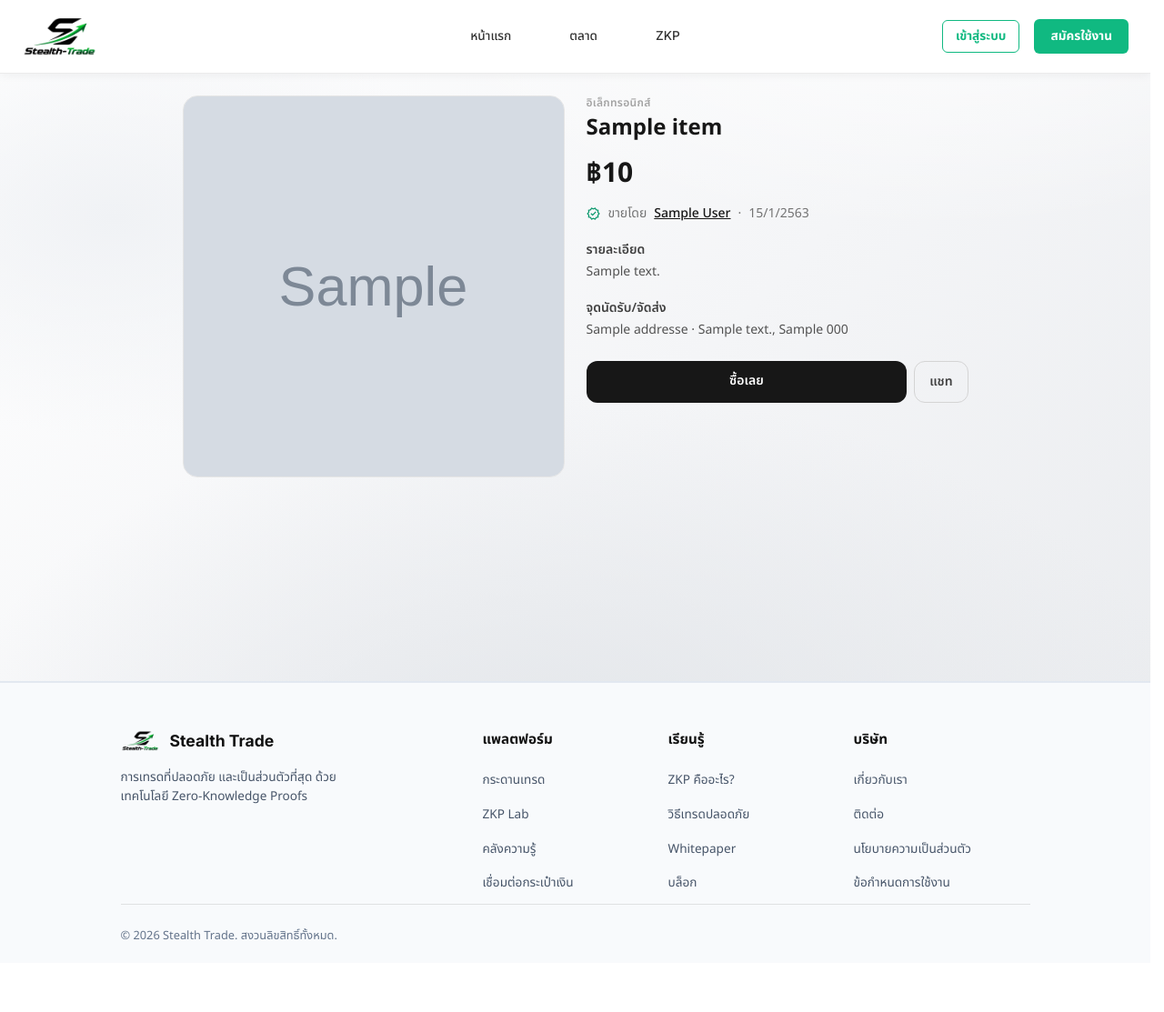
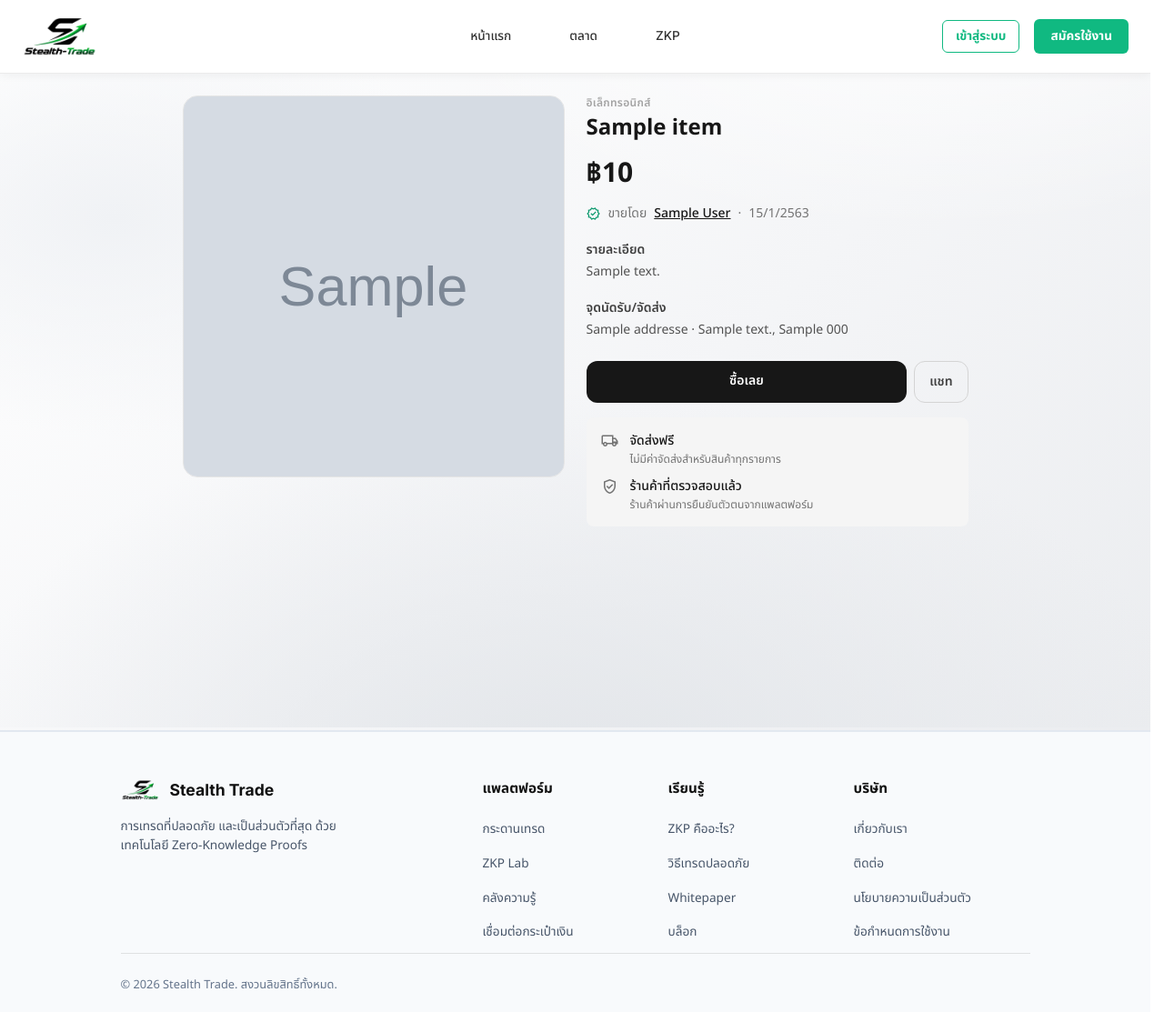
Before and after one commit to Anusaksp/Stealth-Trade_Deploy, a Laravel app: page /items/1 in a window 1280 px wide. Shown: the whole page at 91% size. Before the commit the page ends 1034 px from the top, so only its background shows below. Run offline with Laravel 12, Linux system fonts and the light colour scheme; data comes from the database, SQL or seed files in the repository; tables that the repository leaves empty hold one stand-in row (values such as "Sample post"); grey boxes marked "Sample" are stand-in pictures; style sheets or scripts are compiled from the project's sources; some libraries are stand-ins or nearby versions.

Commit message:
ปรับแก้ไอเทมให้เป็น 6x8,

```diff
--- a/resources/js/Pages/Items/Index.jsx
+++ b/resources/js/Pages/Items/Index.jsx
@@ -100,7 +100,7 @@ export default function Index({ items, filters, itemTypes, myItemCount }) {
         <StealthTradeLayout>
             <Head title="ตลาดซื้อขาย" />
 
-            <div className="mx-auto w-full max-w-6xl px-4 py-6">
+            <div className="mx-auto w-full max-w-7xl px-4 py-6">
                 <MarketHeader active="market" myItemCount={myItemCount} />
 
                 {/* Search + Filters */}
@@ -191,7 +191,7 @@ export default function Index({ items, filters, itemTypes, myItemCount }) {
                         {hasFilter ? 'ไม่พบสินค้าที่ตรงกับเงื่อนไข' : 'ยังไม่มีสินค้าในขณะนี้'}
                     </div>
                 ) : (
-                    <div className="grid grid-cols-2 lg:grid-cols-3 gap-4">
+                    <div className="grid grid-cols-2 sm:grid-cols-3 md:grid-cols-4 lg:grid-cols-6 gap-4">
                         {list.map((item) => (
                             <ItemCard key={item.id} item={item} />
                         ))}
--- a/resources/js/Pages/Items/Show.jsx
+++ b/resources/js/Pages/Items/Show.jsx
@@ -129,6 +129,24 @@ export default function Show({ item, canManage, related }) {
                                 </Link>
                             </div>
                         )}
+
+                        {/* Trust / delivery info box */}
+                        <div className="bg-neutral-100 rounded-lg p-4 space-y-3">
+                            <div className="flex items-start gap-3">
+                                <span className="material-symbols-outlined text-[20px] text-neutral-500 shrink-0">local_shipping</span>
+                                <div>
+                                    <div className="text-sm font-medium text-neutral-900">จัดส่งฟรี</div>
+                                    <div className="text-xs text-neutral-500 mt-0.5">ไม่มีค่าจัดส่งสำหรับสินค้าทุกรายการ</div>
+                                </div>
+                            </div>
+                            <div className="flex items-start gap-3">
+                                <span className="material-symbols-outlined text-[20px] text-neutral-500 shrink-0">verified_user</span>
+                                <div>
+                                    <div className="text-sm font-medium text-neutral-900">ร้านค้าที่ตรวจสอบแล้ว</div>
+                                    <div className="text-xs text-neutral-500 mt-0.5">ร้านค้าผ่านการยืนยันตัวตนจากแพลตฟอร์ม</div>
+                                </div>
+                            </div>
+                        </div>
                     </div>
                 </div>
 
```
